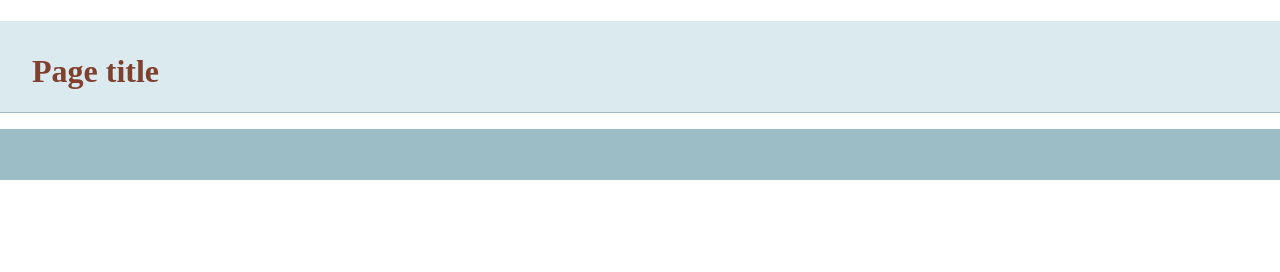
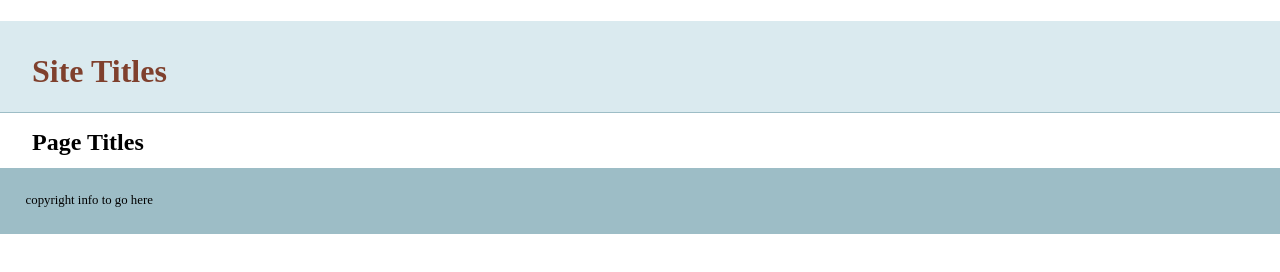
Before and after one commit to aaverme/git-basics, a plain HTML site: page index.html in a window 1280 px wide. Drawn offline with nearby package versions, Linux system fonts and the light colour scheme.

Commit message:
added more info to template

```diff
--- a/index.html
+++ b/index.html
@@ -14,13 +14,14 @@
     </head>
     <body>
     <header>
-	<h1>Page title</h1>
+	<h1>Site Titles</h1>
     </header>
     <nav id="pageNav">
     </nav>
     <main>
+        <h2>Page Titles</h2>
     </main>
-    <footer>
+    <footer>copyright info to go here
     </footer>
         <script>
 //use the modernizr load to load up external scripts. This will load the scripts asynchronously, but the order listed matters. Although it will load all scripts in parallel, it will execute them in the order listed
```
